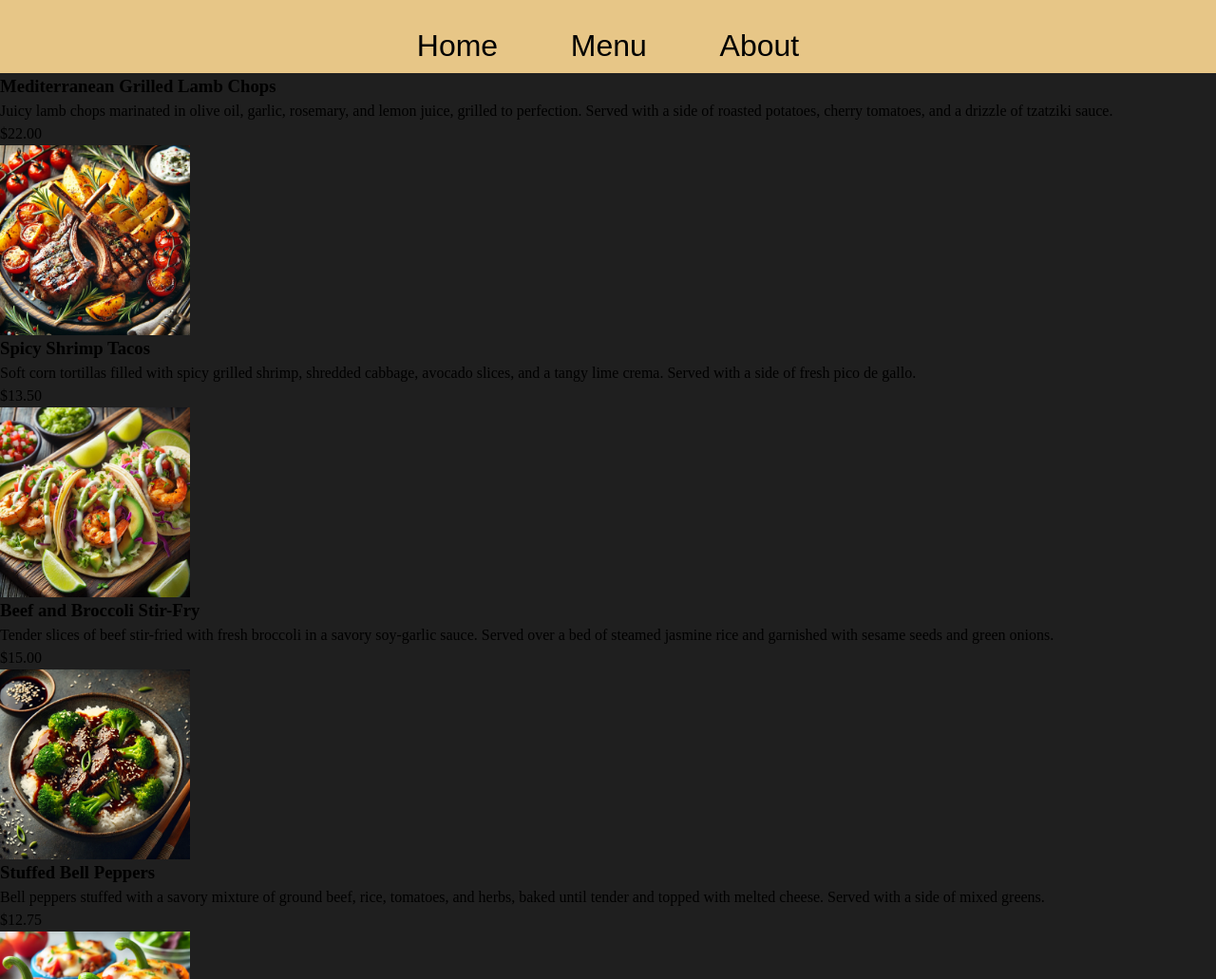
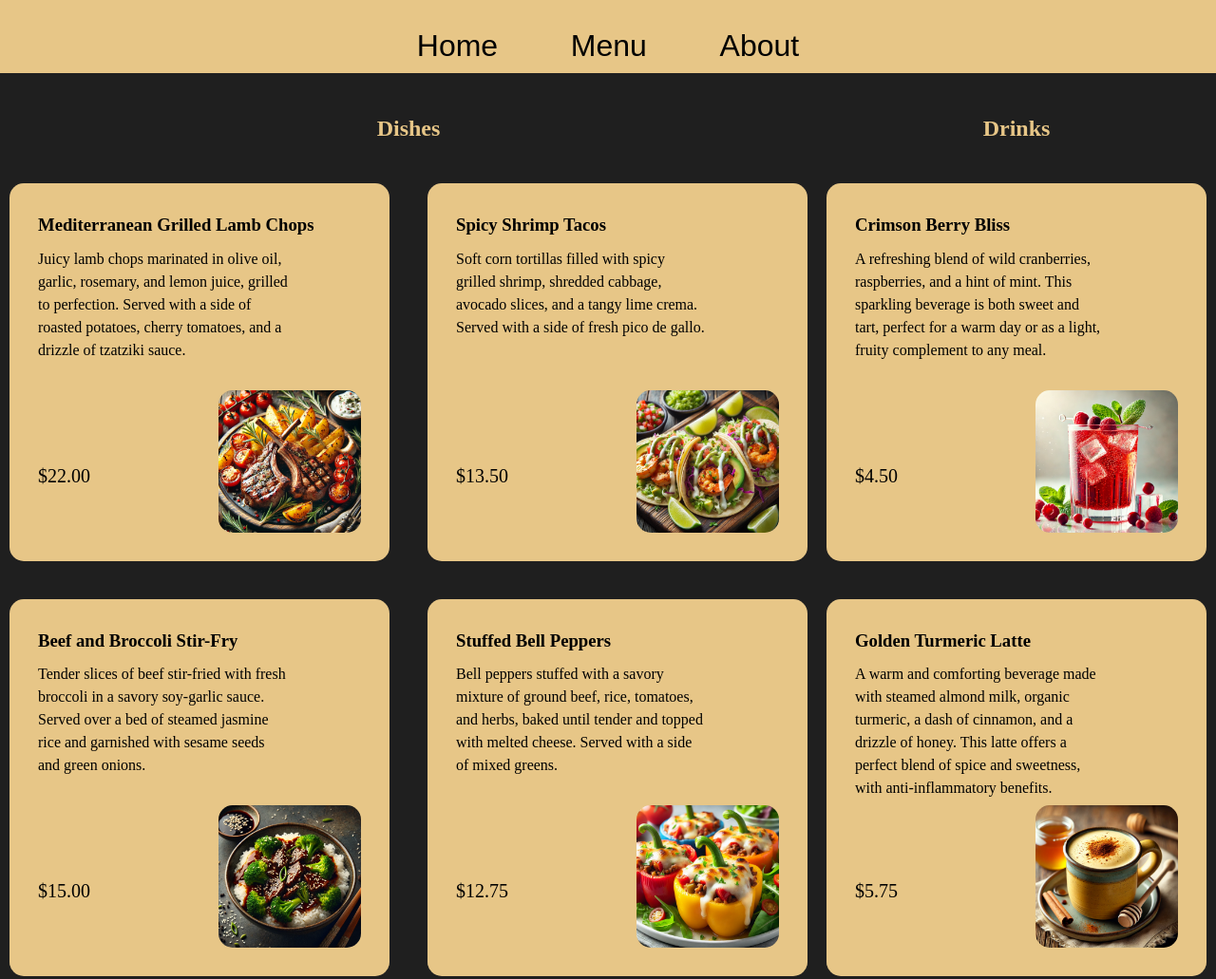
Before and after one commit to Some0ne3lse/savory-heaven, a website built with webpack: page src/template.html in a window 1280 px wide. Shown: the top 1031 px of the page at 95% size. Built offline with nearby package versions, Linux system fonts and the light colour scheme.

Commit message:
Finish menu styling and add README

```diff
--- a/src/menu.js
+++ b/src/menu.js
@@ -9,14 +9,25 @@ import stuffedBellPeppers from "./food-images/stuffed_bell_peppers.png";
 import chickenSkewers from "./food-images/chicken_skewers.png";
 
 const menuDiv = document.createElement("div");
+menuDiv.classList.add("entire-menu");
 
 const foodMenu = document.createElement("div");
 foodMenu.classList.add("food-menu");
 menuDiv.appendChild(foodMenu);
 
+const foodTitle = document.createElement("h2");
+foodTitle.classList.add("food-title");
+foodTitle.textContent = "Dishes";
+foodMenu.appendChild(foodTitle);
+
 const drinksMenu = document.createElement("div");
 drinksMenu.classList.add("drinks-menu");
 menuDiv.appendChild(drinksMenu);
+
+const drinksTitle = document.createElement("h2");
+drinksTitle.classList.add("drinks-title");
+drinksTitle.textContent = "Drinks";
+drinksMenu.appendChild(drinksTitle);
 
 const myBeverages = [];
 const myDishes = [];
--- a/src/styles.css
+++ b/src/styles.css
@@ -121,7 +121,71 @@ nav > ol {
   justify-content: space-between;
 }
 
+.entire-menu {
+  display: flex;
+  background-color: #1f1f1f;
+  justify-content: space-around;
+  padding-bottom: 40px;
+}
+
+.food-title,
+.drinks-title {
+  color: #e7c687;
+  text-align: center;
+}
+
+.drinks-menu {
+  margin-top: 40px;
+  display: flex;
+  flex-direction: column;
+  gap: 40px;
+}
+
+.food-title {
+  grid-column: 1 / 3;
+}
+
+.food-menu {
+  margin-top: 40px;
+  display: grid;
+  grid-template-columns: 1fr 1fr;
+  gap: 40px;
+}
+
+.the-beverage,
+.the-dish {
+  background-color: #e7c687;
+  width: 400px;
+  display: grid;
+  grid-template-columns: repeat(5, 1fr);
+  grid-template-rows: 0.5fr repeat(4, 1fr);
+  padding: 30px;
+  border-radius: 15px;
+}
+
+.beverage-name,
+.dish-name {
+  grid-column: 1 / 6;
+  grid-row: 1 / 2;
+}
+
+.beverage-description,
+.dish-description {
+  grid-column: 1 / 5;
+  grid-row: 2 / 4;
+}
+
 .beverage-image,
 .dish-image {
-  width: 200px;
+  width: 150px;
+  grid-column: 4 / 6;
+  grid-row: 4 / 6;
+  border-radius: 15px;
 }
+
+.beverage-price,
+.dish-price {
+  grid-column: 1 / 3;
+  grid-row: 5 / 6;
+  font-size: 20px;
+}
```
Also changed, not shown: README.md (added).
